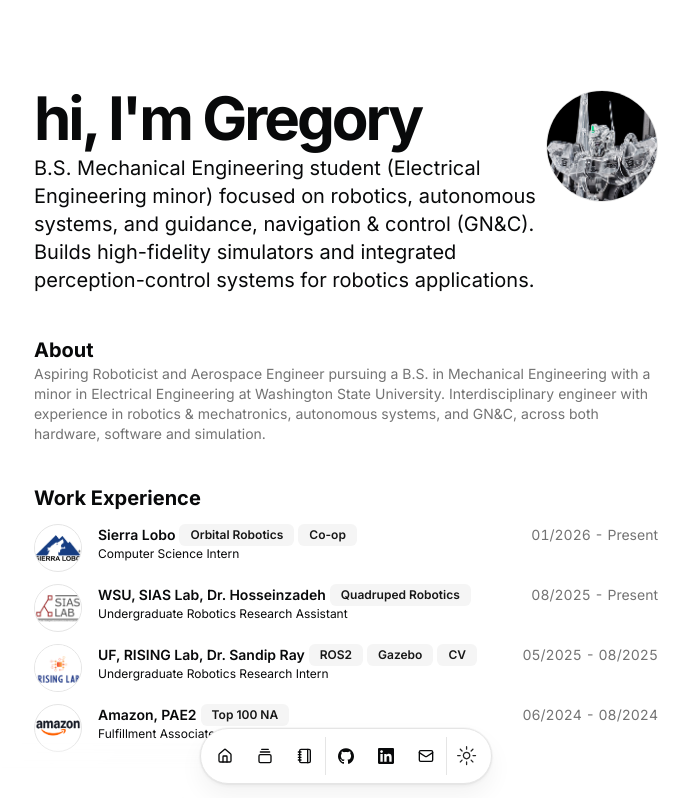
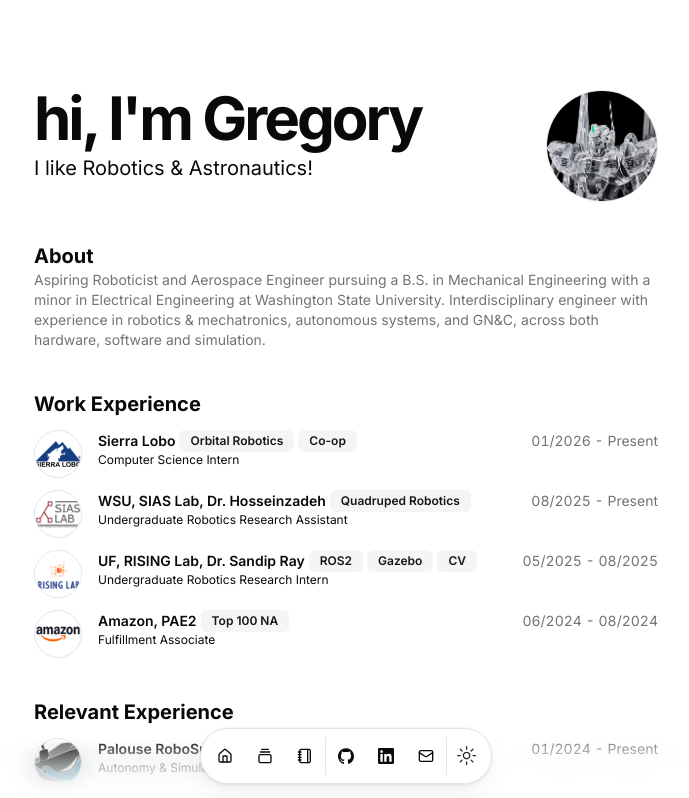
Before and after one commit to sangregoriokimpo/personalwebsite, a Next.js app: page / in a window 1280 px wide. Shown: the top 798 px of the page, without its empty margins (294-983 px from the left). Built offline with nearby package versions, Linux system fonts and the light colour scheme.

Commit message:
implementation: i like robotics and astronautics

```diff
--- a/src/data/resume.tsx
+++ b/src/data/resume.tsx
@@ -8,7 +8,7 @@ export const DATA = {
   location: "Everett, WA",
   locationLink: "https://www.google.com/maps/place/Everett,+WA",
   description:
-    "B.S. Mechanical Engineering student (Electrical Engineering minor) focused on robotics, autonomous systems, and guidance, navigation & control (GN&C). Builds high-fidelity simulators and integrated perception-control systems for robotics applications.",
+    "I like Robotics & Astronautics!",
   summary:
     "Aspiring Roboticist and Aerospace Engineer pursuing a B.S. in Mechanical Engineering with a minor in Electrical Engineering at Washington State University. Interdisciplinary engineer with experience in robotics & mechatronics, autonomous systems, and GN&C, across both hardware, software and simulation.",
   avatarUrl: "/clearshiki.jpg",
```
